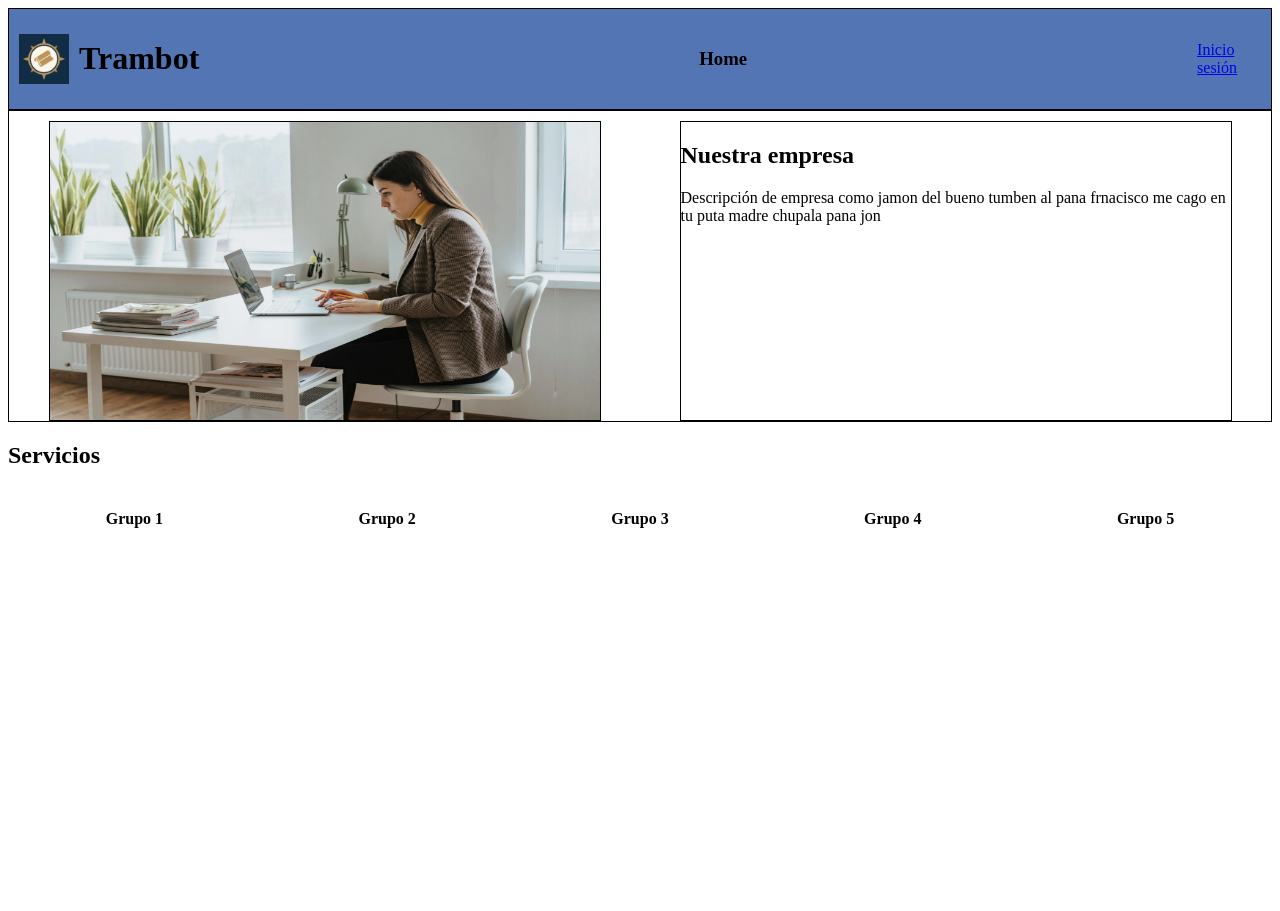
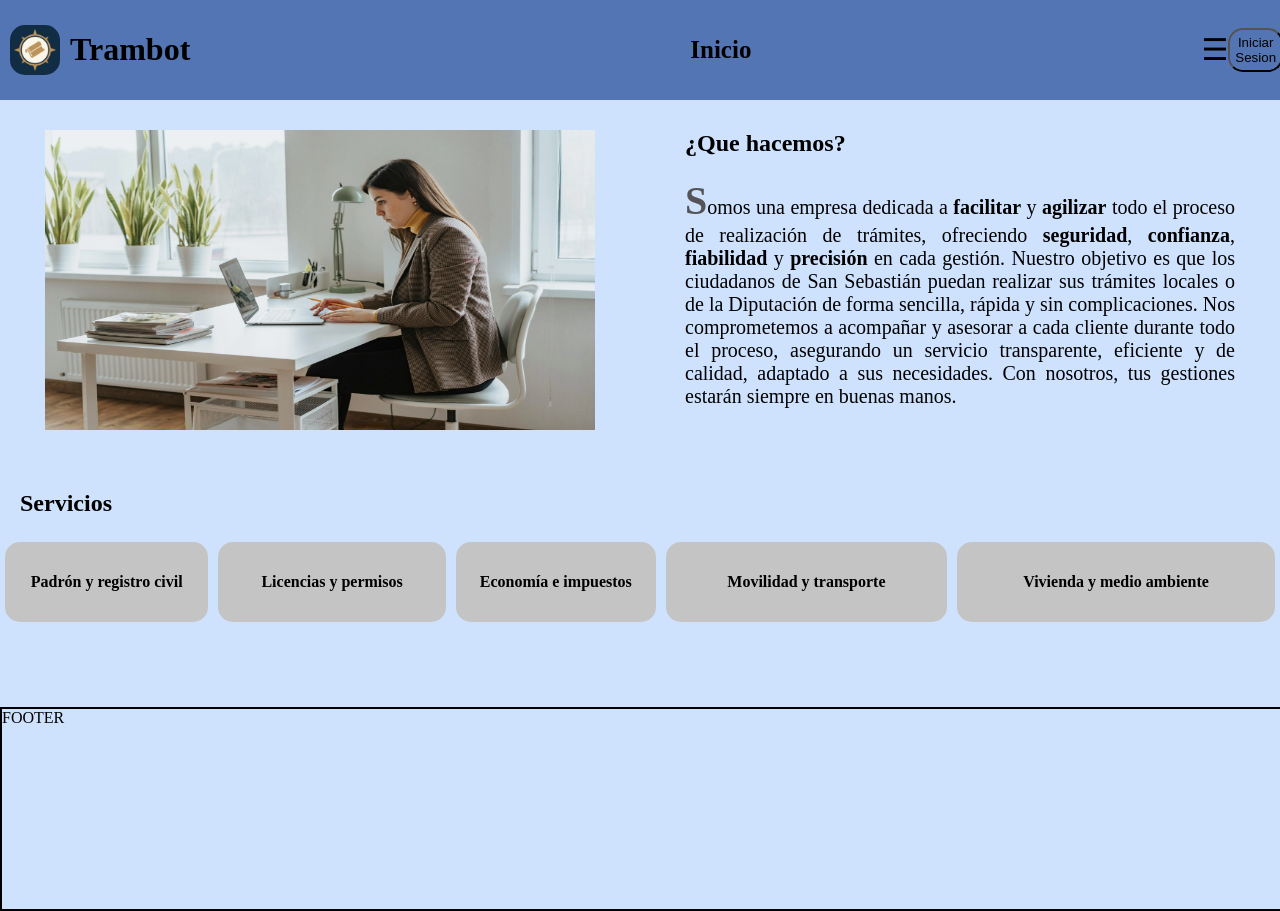
Before and after one commit to Jon9765/Grupo-1-RETO, a plain HTML site: page RETO 1/index.html in a window 1280 px wide. Before the commit the page ends 800 px from the top, so only its background shows below. Drawn offline with Linux system fonts and the light colour scheme.

Commit message:
Version 0.1
Hemos avanzado con la pagina home le falta dar estilo y colores

```diff
--- a/RETO 1/CSS/estilos.css
+++ b/RETO 1/CSS/estilos.css
@@ -1,16 +1,19 @@
+body{
+    background-color: #cee1fd;
+    margin:0;
+}
+
 .header{
-    grid-area: header;
-    border: 1px black solid;
     display: flex;
     align-items: center;
     justify-content: flex-start;
     padding: 10px;
-    background-color: rgb(83, 117, 180);
-    max-width: 100%;
+    background-color: #5375b4;
 }
 
 .header img{
     margin-right: 10px;
+    border-radius: 15px;
 }
 
 .header h1{
@@ -19,10 +22,17 @@
 
 .header h3{
     margin-right: 450px;
+    font-size: 25px;
+}
+
+
+.sesion{
+    background-color: #5375b4;
+    border-radius: 15px;
+    padding: 5px 5px;
 }
 
 .descripcion-contenedor{
-    border: 1px black solid;
     padding-top: 10px;
     display:flex;
     justify-content: space-around;
@@ -30,24 +40,129 @@
 }
 
 .descripcion-contenedor div{
-    border: 1px black solid;
     flex-basis: 550px;
 }
 
 .descripcion-contenedor img{
+    margin-top: 20px;
     width: 100%;
     height: 100%;
 }
+.descripcion-contenedor p{
+    text-align: justify;
+    font-size: 20px;
 
-.a{
+}
+.descripcion-contenedor p::first-letter{
+    font-size: 200%;
+    font-weight: bold;
+    color: #545457;
+}
+
+.servicio-contenedor{
+    border-radius: 15px;
+    padding-bottom: 30px;
+}
+
+.servicio-contenedor h2{
+    text-align: left;
+    margin-left: 20px;
+
+}
+
+.servicios{
     grid-area: grupos;
     display: flex;
     align-items: center;
     justify-content: space-around;
+}
+
+.contenedor-servicios{
+    border-radius: 15px;
+    width: fit-content;
+    max-height: 60px;
+    overflow: hidden;
+    justify-content: center;
+    text-align: center;
+    background-color: #c4c4c4;
+    padding: 10px;
+    transition: max-height 2.5s ease;
+    margin: 5px;
+}
+
+.invi{
+    opacity: 0;
+    transition: opacity 0.5s ease;
+    justify-content: center;
+    text-align: center;
+}
+
+.contenedor-servicios:hover{
+    max-height: 300px;
+}
+
+.contenedor-servicios:hover .invi{
+    opacity: 1;
+}
+.servicio-contenedor{
+    padding-top: 10px;
+    margin-top: 50px;
 
 }
+#menu ul{
+    list-style: none;
+    margin: 0;
+    padding: 0;
+}
+#menu ul a{
+    display: block;
+    color: #fff;
+    text-decoration: none;
+    font-weight: 400;
+    font-size: 15px;
+    padding: 10px;
+    font-family: Arial, Helvetica, sans-serif;
+    text-transform: uppercase;
+    letter-spacing: 1px;
+}
+#menu{
+    width: 30px;
+}
+#menu ul li{
+    position: relative;
+    width: 100%;
+    font-size: 30px;
+    float: left;
+    margin: 0;
+    padding: 0;
+}
+#menu ul li:hover{
+    background-color: #545457;
+}
+#menu ul ul{
+    display: none;
+    position: absolute;
+    top: 100%;
+    right: 0;
+    background-color: #eee;
+    padding: 0;
+}
+#menu ul ul li{
+   float: none;
+   width: 150px;
+   background-color: #2e518b;
+}
+#menu ul ul a{
+    line-height: 120%;
+    padding: 10px 15px;
+}
+#menu ul li:hover > ul{
+    display: block;
+}
 
-.main-contenedor{
-    display: grid;
-    grid-template-areas: ' header ';
+.footer{
+    height: 200px;
+    width: 100%;
+    border: 2px black solid;
+    margin-top: 50px;
 }
--- a/RETO 1/index.html
+++ b/RETO 1/index.html
@@ -10,36 +10,61 @@
 <body>
     <div class="main-contenedor">
         <div class="header" id="header">
-            <img src="img/logotipo.webp" height="50px" width="50px">
+            <img src="img/logotipo.webp" height="50" width="50">
             <h1>Trambot</h1>
-            <h3 id="paginactual"> Home </h3>
-            <a href="Inicio_sesion.html">Inicio sesión</a>
+            <h3 id="paginactual">Inicio</h3>
+            <nav id="menu">
+                <ul>
+                    <li>☰
+                        <ul>
+                            <li><a href="#">Inicio</a></li>
+                            <li><a href="#">Servicios</a></li>
+                            <li><a href="#">Contacto</a></li>
+                            <li><a href="#">Sobre Nosotros</a></li>
+                        </ul>
+                    </li>
+                </ul>
+            </nav>
+            <button class="sesion">Iniciar Sesion</button>
         </div>
         <div class="descripcion-contenedor">
                 <div>
                     <img src="img/trabajadora.webp">
                 </div>
-                <div>
-                    <h2>Nuestra empresa</h2>
-                    <p>Descripción de empresa
-                        como jamon del bueno
-                        tumben al pana frnacisco
-                        me cago en tu puta madre
-                        chupala pana jon
+                <div class="descripcion-texto">
+                    <h2>¿Que hacemos?</h2>
+                    <p>Somos una empresa dedicada a <b>facilitar</b> y <b>agilizar</b> todo el proceso de realización de trámites, ofreciendo <b>seguridad</b>, <b>confianza</b>, <b>fiabilidad</b> y <b>precisión</b> en cada gestión. Nuestro objetivo es que los ciudadanos de San Sebastián puedan realizar sus trámites locales o de la Diputación de forma sencilla, rápida y sin complicaciones.
+                       Nos comprometemos a acompañar y asesorar a cada cliente durante todo el proceso, asegurando un servicio transparente, eficiente y de calidad, adaptado a sus necesidades. Con nosotros, tus gestiones estarán siempre en buenas manos.
                     </p>
                 </div>
             </div>
-        <div class="contenedor">
+        <div class="servicio-contenedor">
             <h2>Servicios</h2>
-            <div class="a">
-                <div class="contenedor-servicios"><h4>Grupo 1</h4></div>
-                <div class="contenedor-servicios"><h4>Grupo 2</h4></div>
-                <div class="contenedor-servicios"><h4>Grupo 3</h4></div>
-                <div class="contenedor-servicios"><h4>Grupo 4</h4></div>
-                <div class="contenedor-servicios"><h4>Grupo 5</h4></div>
+            <div class="servicios">
+                <div class="contenedor-servicios">
+                    <h4>Padrón y registro civil</h4>
+                    <div class="invi"><p>Este grupo se encarga de la gestión de la información ciudadana, como el empadronamiento y los cambios de domicilio. </p></div>
+                </div>
+                <div class="contenedor-servicios">
+                    <h4>Licencias y permisos</h4>
+                    <div class="invi"><p>Gestiona la tramitación de licencias necesarias para obras, aperturas de negocios, uso de espacios públicos o la organización de eventos.</p></div>
+                </div>
+                <div class="contenedor-servicios">
+                    <h4>Economía e impuestos</h4>
+                    <div class="invi"><p>Reúne los servicios relacionados con la gestión económica y tributaria del ciudadano, como la declaración de la renta.</p></div>
+                </div>
+
+                <div class="contenedor-servicios">
+                    <h4>Movilidad y transporte</h4>
+                    <div class="invi"><p>Ofrece servicios vinculados al transporte y la circulación, incluyendo el pago de multas, gestión de tarjetas de residente, licencias de transporte y autorizaciones especiales.</p></div>
+                </div>
+                <div class="contenedor-servicios">
+                    <h4>Vivienda y medio ambiente</h4>
+                    <div class="invi"><p>Engloba los servicios relacionados con el acceso a la vivienda pública, ayudas sociales y familiares, así como las autorizaciones y gestiones vinculadas a la protección del medio ambiente y la sostenibilidad.</p></div>
+                </div>
             </div>
         </div>
-        <div class=""></div>
-    <script src="script.js"></script>
+        <div class="footer">FOOTER</div>
+    <script src="JavaScript/scripts.js"></script>
 </body>
 </html>
```
